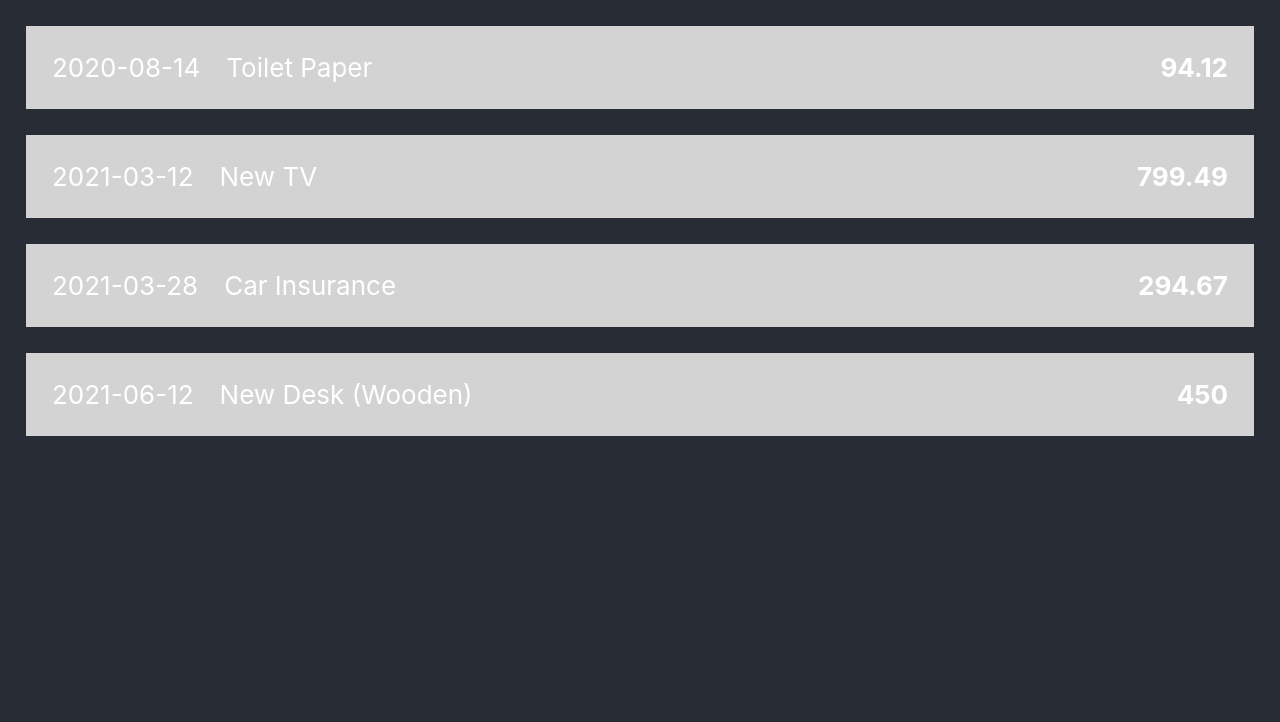
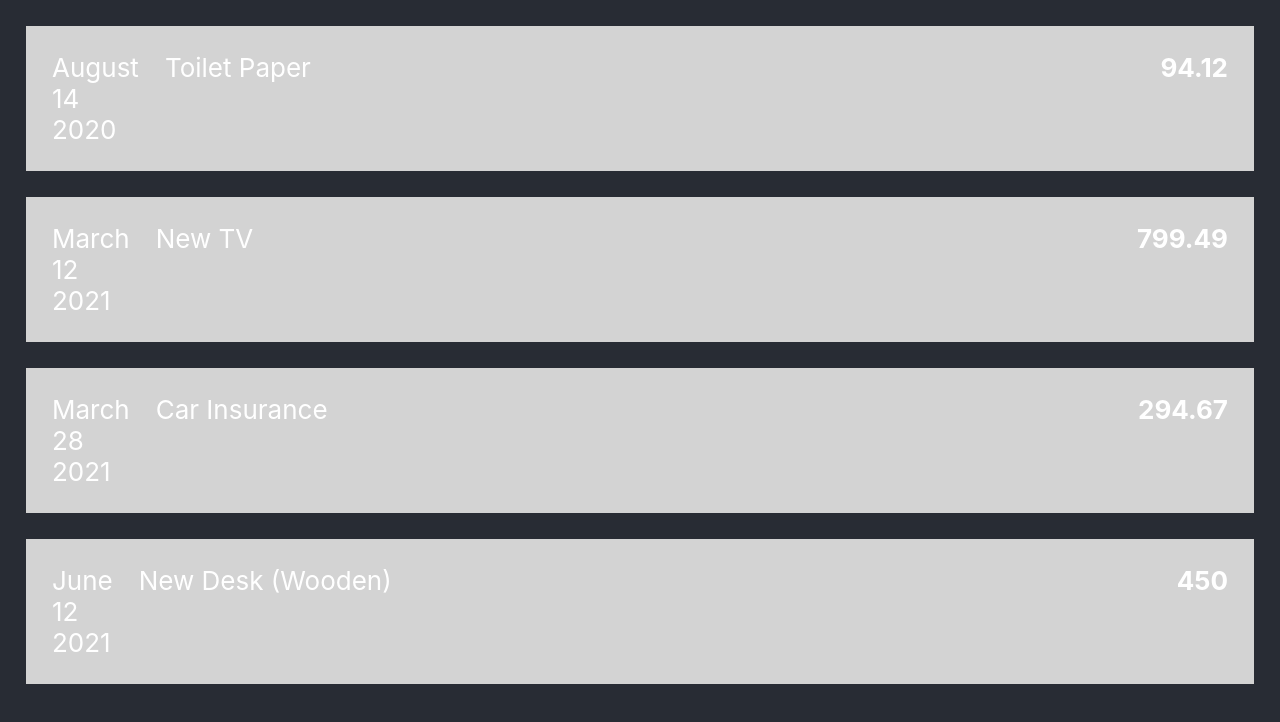
Before and after one commit to josepo/expenses, a React (Create React App) app: page / in a window 1280 px wide. Shown: the top 722 px of the page. Built offline with nearby package versions, Linux system fonts and the light colour scheme.

Commit message:
User friendly date

```diff
--- a/src/components/Item.js
+++ b/src/components/Item.js
@@ -4,7 +4,11 @@ function Item({ date, title, amount })
 {
    return (
       <div className='item'>
-         <div className='item__date'>{ date.toISOString().split('T')[0] }</div>
+         <div className='item__date'>
+            <div>{ date.toLocaleString('en-US', { month: 'long' }) }</div>
+            <div>{ date.toLocaleString('en-US', { day: '2-digit' }) }</div>
+            <div>{ date.getFullYear() }</div>
+         </div>
          <div className='item__title'>{ title }</div>
          <div className='item__price'>{ amount }</div>
       </div>
```
